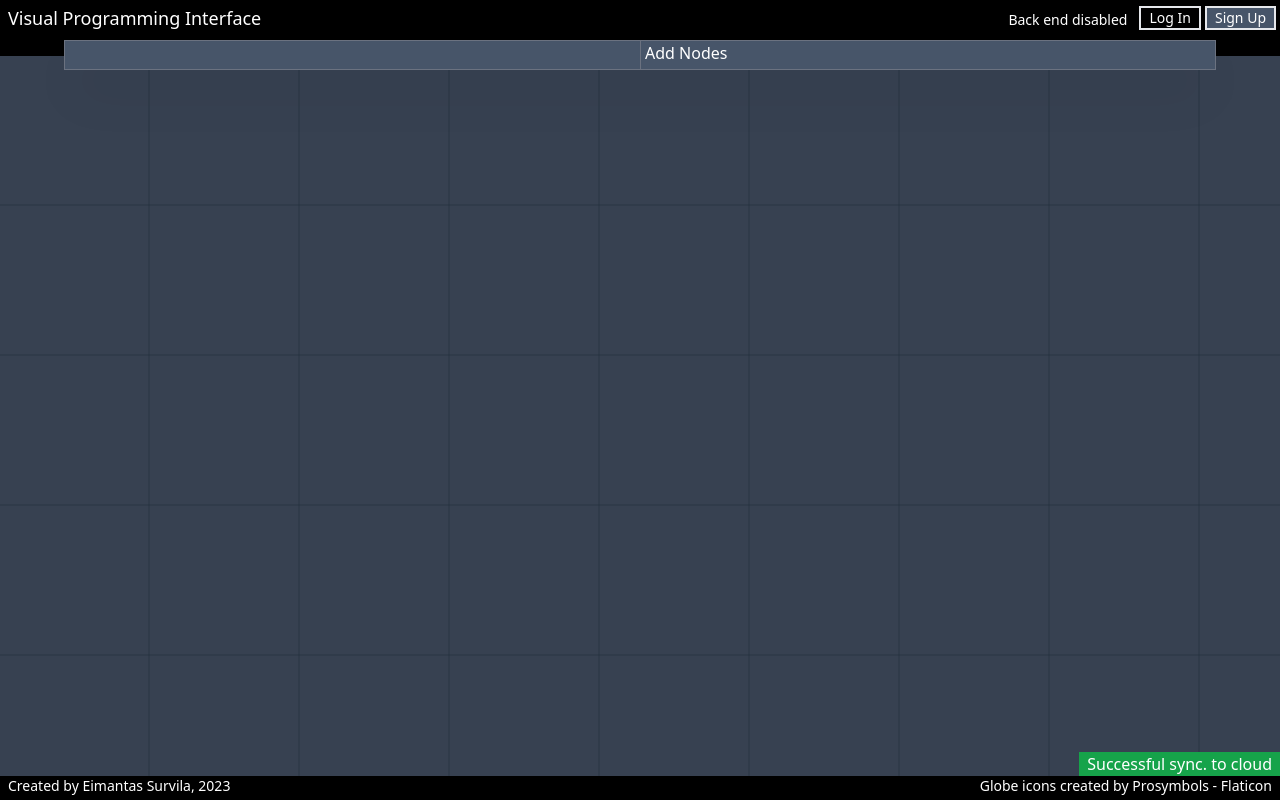
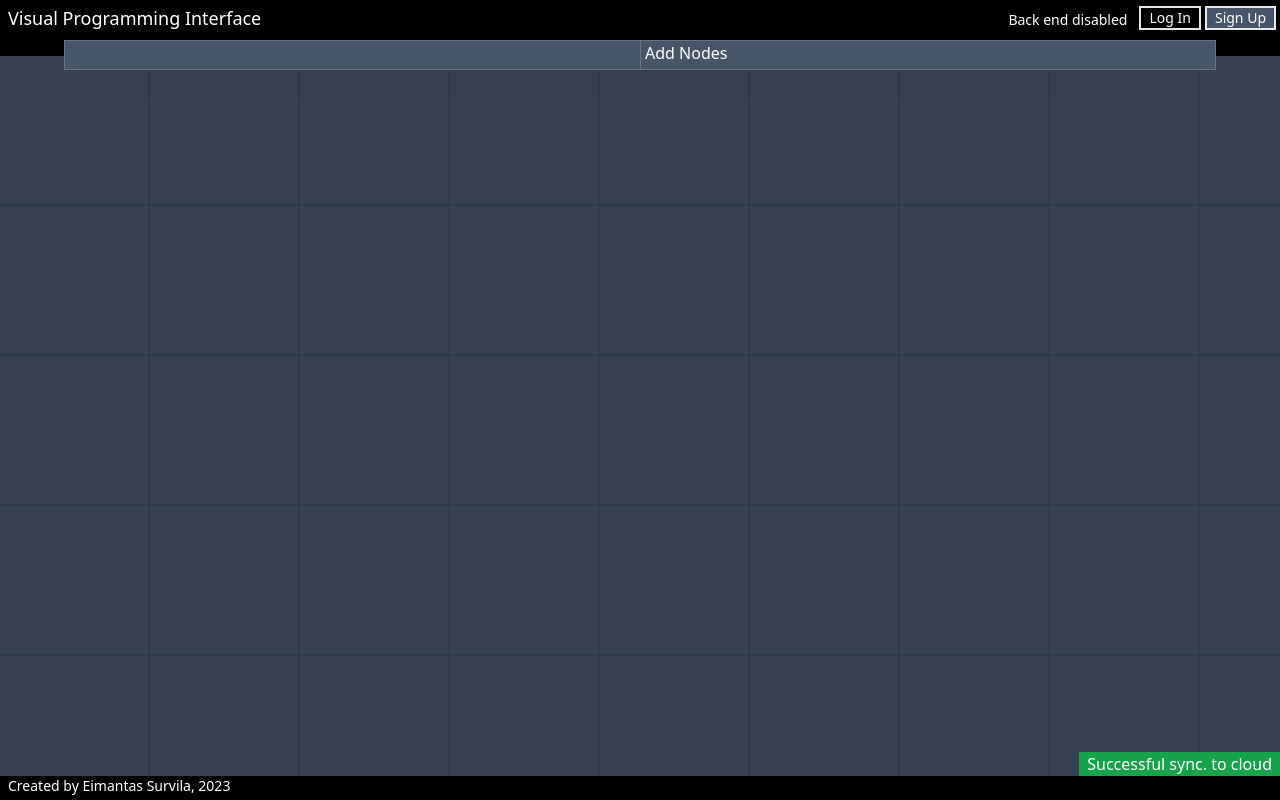
Before and after one commit to Survila-Dev/Visual-Calculator, a React (Create React App) app in the folder Frontend/vis-prog/: page / in a window 1280 px wide. Built offline with nearby package versions, Linux system fonts and the light colour scheme.

Commit message:
remove firebase.json

```diff
--- a/Frontend/vis-prog/src/components/footer.tsx
+++ b/Frontend/vis-prog/src/components/footer.tsx
@@ -4,7 +4,7 @@ export const Footer: React.FC = () => {
     return (
         <section className="flex justify-between z-20 px-2 pb-1 text-sm bg-black text-white min-h-0">
             <p>Created by Eimantas Survila, 2023</p>
-            <a href="https://www.flaticon.com/free-icons/globe" title="globe icons">Globe icons created by Prosymbols - Flaticon</a>
+            {/* <a href="https://www.flaticon.com/free-icons/globe" title="globe icons">Globe icons created by Prosymbols - Flaticon</a> */}
         </section>
         )
 }
```
Also changed, not shown: 2 other files (tests, documents, lock files or other folders).
